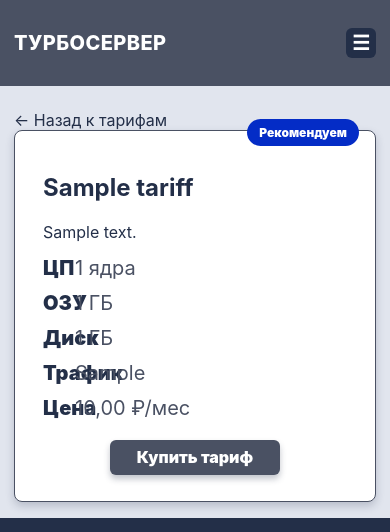
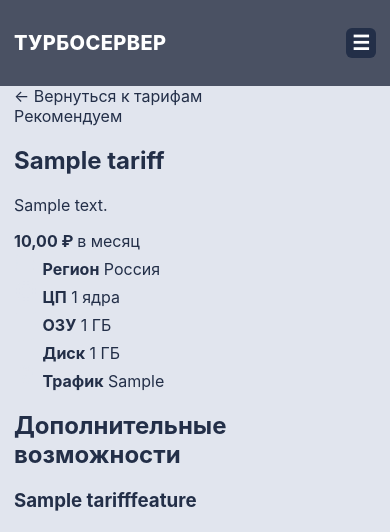
Before and after one commit to fndya/webdev_hosting-project, a Django app: page /pricing/1/ in a window 390 px wide. Shown: the top 532 px of the page. Run offline with Django 5.2, Linux system fonts and the light colour scheme; tables that the repository leaves empty hold one stand-in row (values such as "Sample post").

Commit message:
(fix): minor changes to current solutions for tariffs page

```diff
--- a/hosting/models.py
+++ b/hosting/models.py
@@ -210,10 +210,7 @@ class Tariff(models.Model):
         return self.title
 
     def get_absolute_url(self):
-        return reverse(
-            "hosting:tariff_detail",
-            kwargs={"tariff_id": self.id}
-        )
+        return reverse("tariff_detail", kwargs={"tariff_id": self.id})
 
 
 class Server(models.Model):
--- a/hosting/static/hosting/css/pricing.css
+++ b/hosting/static/hosting/css/pricing.css
@@ -89,10 +89,30 @@
     white-space: nowrap;
 }
 
+.card-details-btn {
+    width: 170px;
+    height: 35px;
+    margin: 22px auto 0;
+    display: flex;
+    align-items: center;
+    justify-content: center;
+    background: #E1E5EE;
+    color: #232F48;
+    border: 1px solid #4A5163;
+    border-radius: 6px;
+    box-shadow: 0 4px 6px rgba(35, 47, 72, 0.18);
+    font-size: 16px;
+    font-weight: 900;
+}
+
+.card-details-btn:hover {
+    background: #ffffff;
+}
+
 .card-buy-btn {
     width: 170px;
     height: 35px;
-    margin: 22px auto 0;
+    margin: 10px auto 0;
     display: flex;
     align-items: center;
     justify-content: center;
@@ -114,9 +134,13 @@
     }
 }
 
-@media (max-width: 650px) {
-    .pricing-grid {
-        grid-template-columns: 1fr;
+@media (max-width: 800px) {
+    .page-title {
+        font-size: 34px;
+    }
+
+    .pricing-card {
+        padding: 20px;
     }
 
     .tariff-row strong,
@@ -124,3 +148,54 @@
         font-size: 20px;
     }
 }
+
+@media (max-width: 650px) {
+    .pricing-page {
+        padding: 18px 0;
+    }
+
+    .page-title {
+        font-size: 32px;
+        margin-bottom: 16px;
+    }
+
+    .pricing-grid {
+        grid-template-columns: 1fr;
+        gap: 18px;
+    }
+
+    .pricing-card {
+        min-height: auto;
+        padding: 20px 16px;
+    }
+
+    .pricing-card h2 {
+        font-size: 15px;
+        margin-bottom: 20px;
+    }
+
+    .tariff-row {
+        grid-template-columns: 24px 1fr;
+        gap: 8px;
+        margin-bottom: 14px;
+    }
+
+    .tariff-row span:last-child {
+        grid-column: 2;
+        font-size: 18px;
+        white-space: normal;
+    }
+
+    .tariff-row strong {
+        font-size: 20px;
+    }
+
+    .tariff-icon {
+        grid-row: span 2;
+    }
+
+    .card-details-btn,
+    .card-buy-btn {
+        width: 100%;
+    }
+}
--- a/hosting/templates/hosting/tariff_detail.html
+++ b/hosting/templates/hosting/tariff_detail.html
@@ -4,21 +4,12 @@
 <html lang="ru">
 <head>
     <meta charset="UTF-8">
-    <meta
-        name="viewport"
-        content="width=device-width, initial-scale=1.0"
-    >
+    <meta name="viewport" content="width=device-width, initial-scale=1.0">
 
     <title>{{ tariff.title }} — ТурбоСервер</title>
 
-    <link
-        rel="stylesheet"
-        href="{% static 'hosting/css/base.css' %}"
-    >
-    <link
-        rel="stylesheet"
-        href="{% static 'hosting/css/pricing.css' %}"
-    >
+    <link rel="stylesheet" href="{% static 'hosting/css/base.css' %}">
+    <link rel="stylesheet" href="{% static 'hosting/css/tariff_detail.css' %}">
 </head>
 
 <body>
@@ -26,9 +17,7 @@
 <header class="header">
     <div class="container header-inner">
 
-        <a href="/" class="logo">
-            ТУРБОСЕРВЕР
-        </a>
+        <a href="/" class="logo">ТУРБОСЕРВЕР</a>
 
         <nav class="nav">
             <a href="/">Главная</a>
@@ -48,19 +37,23 @@
 </header>
 
 
-<main class="pricing-page">
+<main class="tariff-detail-page">
 
     <div class="container">
 
         <a
-            href="{% url 'hosting:pricing' %}"
-            class="card-details-btn"
+            href="{% url 'pricing' %}"
+            class="back-link"
         >
-            ← Назад к тарифам
+            ← Вернуться к тарифам
         </a>
 
-        <article class="pricing-card">
 
+        <section class="tariff-detail-card">
+
+            <div class="tariff-detail-header">
+
+                <div>
                     {% if tariff.is_recommended %}
                         <span class="pricing-badge">
                             Рекомендуем
@@ -70,63 +63,192 @@
                     <h1>{{ tariff.title }}</h1>
 
                     {% if tariff.description %}
-                <p>
+                        <p class="tariff-description">
                             {{ tariff.description }}
                         </p>
                     {% endif %}
+                </div>
 
-            <div class="tariff-row">
+                <div class="tariff-detail-price">
+                    <strong>
+                        {{ tariff.price_monthly }} ₽
+                    </strong>
+
+                    <span>в месяц</span>
+                </div>
+
+            </div>
+
+
+            <div class="tariff-detail-specs">
+
+                <div class="tariff-detail-row">
+
+                    <span class="tariff-icon">
+                        <img
+                            src="{% static 'hosting/icons/region.svg' %}"
+                            alt="Регион"
+                        >
+                    </span>
+
+                    <strong>Регион</strong>
+
+                    <span>Россия</span>
+
+                </div>
+
+
+                <div class="tariff-detail-row">
+
+                    <span class="tariff-icon">
+                        <img
+                            src="{% static 'hosting/icons/cpu.svg' %}"
+                            alt="CPU"
+                        >
+                    </span>
+
                     <strong>ЦП</strong>
+
                     <span>
                         {{ tariff.cpu_cores }} ядра
                     </span>
+
                 </div>
 
-            <div class="tariff-row">
+
+                <div class="tariff-detail-row">
+
+                    <span class="tariff-icon">
+                        <img
+                            src="{% static 'hosting/icons/ram.svg' %}"
+                            alt="RAM"
+                        >
+                    </span>
+
                     <strong>ОЗУ</strong>
+
                     <span>
                         {{ tariff.ram_gb }} ГБ
                     </span>
+
                 </div>
 
-            <div class="tariff-row">
+
+                <div class="tariff-detail-row">
+
+                    <span class="tariff-icon">
+                        <img
+                            src="{% static 'hosting/icons/storage.svg' %}"
+                            alt="Диск"
+                        >
+                    </span>
+
                     <strong>Диск</strong>
+
                     <span>
                         {{ tariff.storage_gb }} ГБ
                     </span>
+
                 </div>
 
-            <div class="tariff-row">
+
+                <div class="tariff-detail-row">
+
+                    <span class="tariff-icon">
+                        <img
+                            src="{% static 'hosting/icons/traffic.svg' %}"
+                            alt="Трафик"
+                        >
+                    </span>
+
                     <strong>Трафик</strong>
+
                     <span>
                         {{ tariff.traffic }}
                     </span>
+
                 </div>
 
-            <div class="tariff-row">
-                <strong>Цена</strong>
-                <span>
-                    {{ tariff.price_monthly }} ₽/мес
-                </span>
             </div>
 
+
+            <section class="tariff-features-section">
+
+                <h2>Дополнительные возможности</h2>
+
+                <div class="tariff-features">
+
+                    {% for feature in tariff.features.all %}
+
+                        <article class="tariff-feature">
+
+                            <h3>
+                                {{ feature.title }}
+                            </h3>
+
+                            {% if feature.description %}
+                                <p>
+                                    {{ feature.description }}
+                                </p>
+                            {% endif %}
+
+                        </article>
+
+                    {% empty %}
+
+                        <p>
+                            Дополнительные характеристики отсутствуют.
+                        </p>
+
+                    {% endfor %}
+
+                </div>
+
+            </section>
+
+
+            {% if tariff.images.all %}
+
+                <section class="tariff-images">
+
+                    {% for image in tariff.images.all %}
+
+                        <img
+                            src="{{ image.url }}"
+                            alt="{{ image.alt_text }}"
+                        >
+
+                    {% endfor %}
+
+                </section>
+
+            {% endif %}
+
+
+            <div class="tariff-detail-actions">
+
                 <a
+                    href="/cart/?tariff={{ tariff.id }}"
                     class="card-buy-btn"
-                href="/cart/?tariff={{ tariff.id }}"
                 >
                     Купить тариф
                 </a>
 
-        </article>
+            </div>
+
+        </section>
 
     </div>
 
 </main>
 
+
 <footer class="footer">
+
     <div class="container">
         <strong>ТУРБОСЕРВЕР</strong>
     </div>
+
 </footer>
 
 </body>
--- a/hosting/urls.py
+++ b/hosting/urls.py
@@ -1,7 +1,5 @@
 from django.urls import path
 from . import views
-
-app_name = "hosting"
 
 urlpatterns = [
     path("", views.home, name="home"),
--- a/hosting/views.py
+++ b/hosting/views.py
@@ -68,14 +68,13 @@ def pricing(request):
 
 def tariff_detail(request, tariff_id):
     tariff = get_object_or_404(
-        Tariff.active,
-        id=tariff_id
+        Tariff.objects.prefetch_related("features", "images"),
+        id=tariff_id,
+        is_active=True
     )
 
     return render(
         request,
         "hosting/tariff_detail.html",
-        {
-            "tariff": tariff,
-        }
+        {"tariff": tariff}
     )
```
Also changed, not shown: hosting/migrations/0002_alter_tariff_options.py (added). Lines whose indentation alone changed are shown as unchanged.
